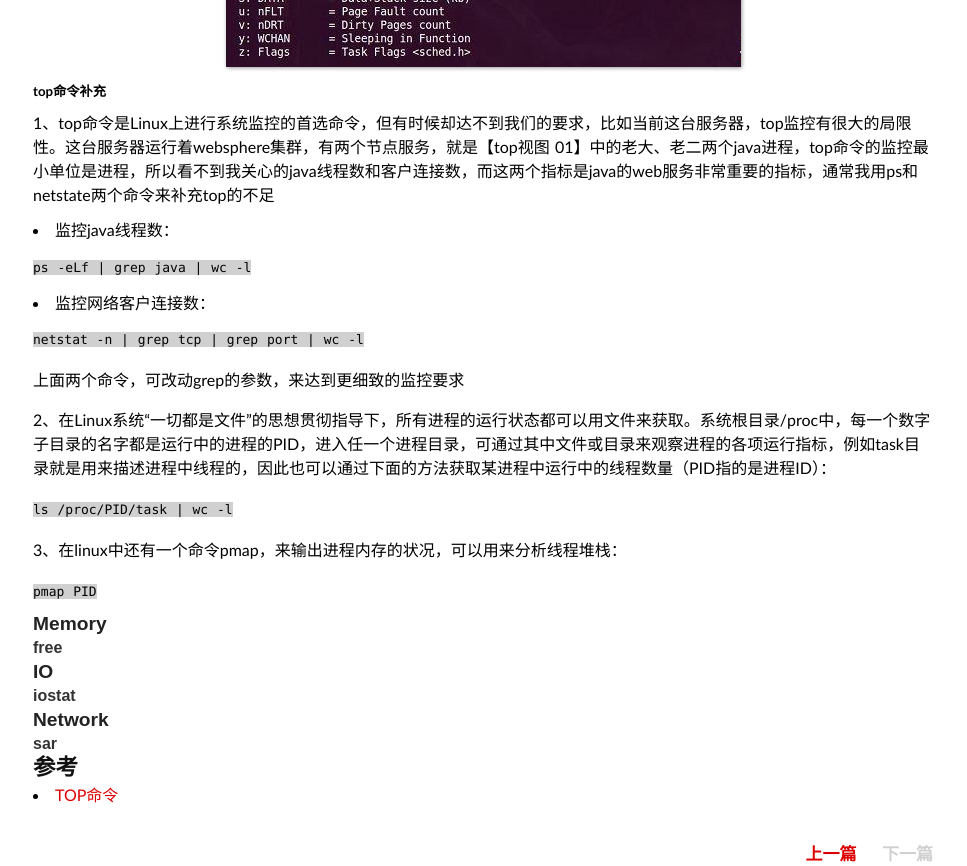
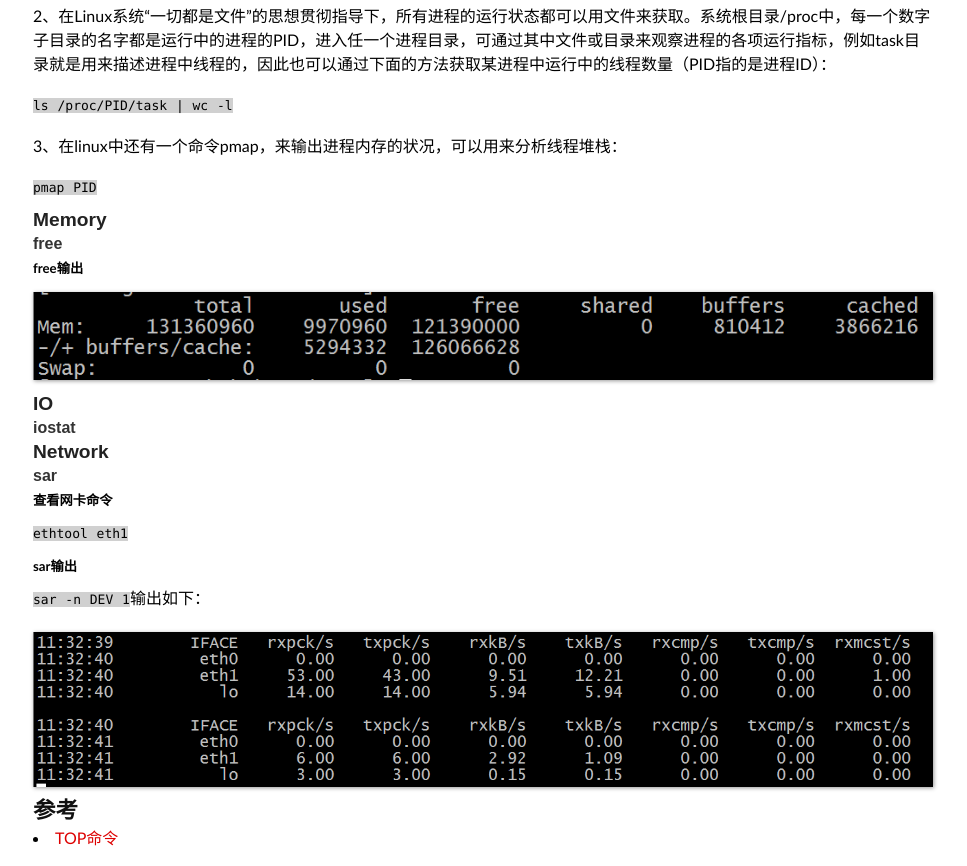
Before and after one commit to duyanghao/duyanghao.github.io, a Jekyll site: the page built from _posts/2017-2-8-Linux_resource_monitor_tool.md, in a window 1280 px wide and 900 px high, scrolled down 6140 px, cut to the strip 0-866 px from the top of the window. Shown: the whole strip, without its empty margins (157-1124 px from the left). Built offline with Jekyll 4.4.1, drawn with Linux system fonts in a browser that asks for light colours; some web fonts are replaced; comment, search, counter and statistics services are not loaded.

Commit message:
Update _posts/2017-2-8-Linux_resource_monitor_tool.md
Signed-off-by: “duyanghao” <1294057873@qq.com>

```diff
--- a/_posts/2017-2-8-Linux_resource_monitor_tool.md
+++ b/_posts/2017-2-8-Linux_resource_monitor_tool.md
@@ -109,8 +109,6 @@ COMMAND — 进程名称（命令名/命令行）
 
 ![](/public/img/resource_monitor/top-1.png)
 
-![](/public/img/snowman/login.png)
-
 观察上图，服务器有16个逻辑CPU，实际上是4个物理CPU
 
 * top视图2（打开/关闭加亮效果）
@@ -179,7 +177,9 @@ COMMAND — 进程名称（命令名/命令行）
 
 #### free
 
+##### free输出
 
+![](/public/img/resource_monitor/memory-free.png)
 
 ### IO
 
@@ -189,6 +189,16 @@ COMMAND — 进程名称（命令名/命令行）
 
 #### sar
 
+##### 查看网卡命令
+
+`ethtool eth1`
+
+##### sar输出
+
+`sar -n DEV 1`输出如下：
+
+![](/public/img/resource_monitor/sar-dev.png)
+
 ## 参考
 
 * [TOP命令](http://www.jb51.net/article/40807.htm)
```
Also changed, not shown: public/img/resource_monitor/memory-free.png (added), public/img/resource_monitor/sar-dev.png (added).
